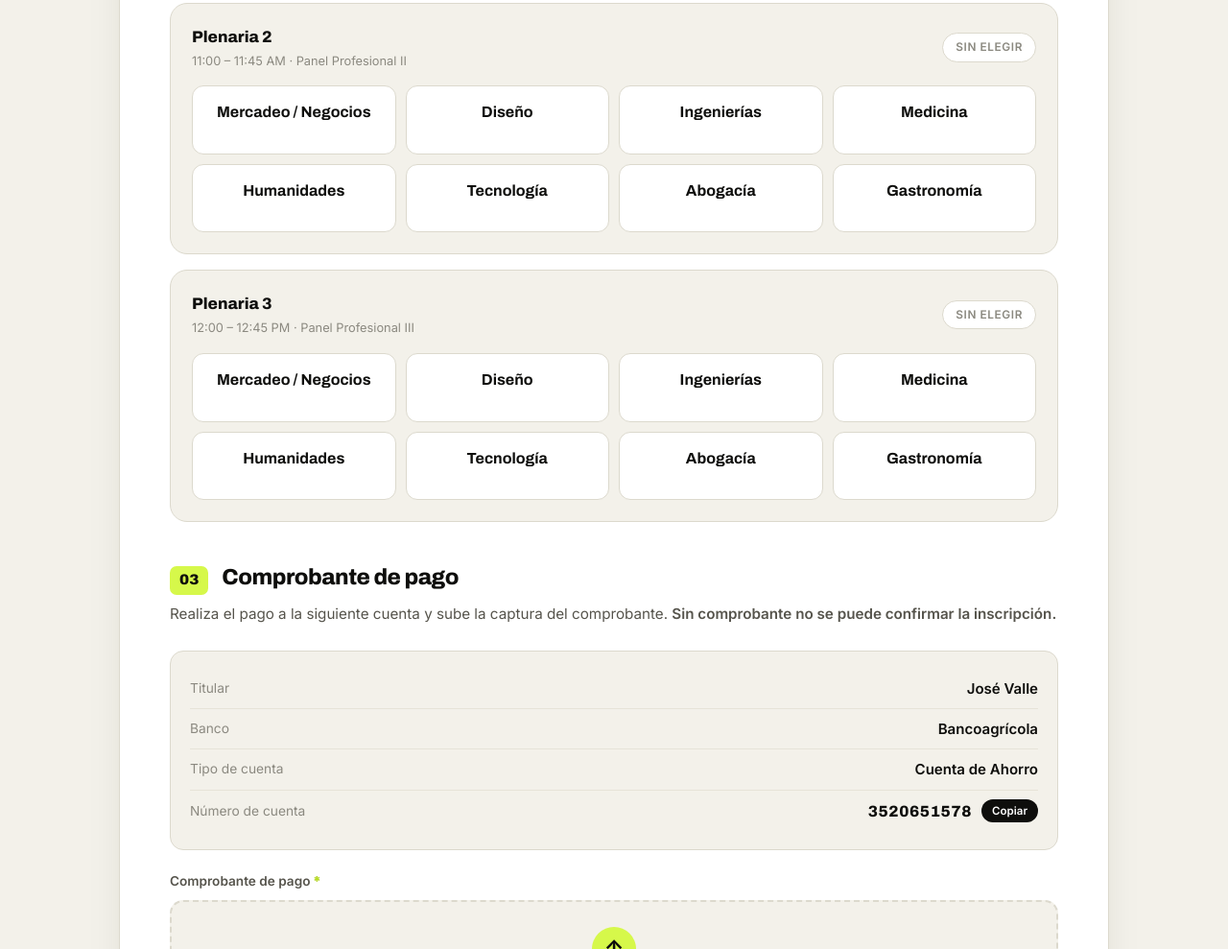
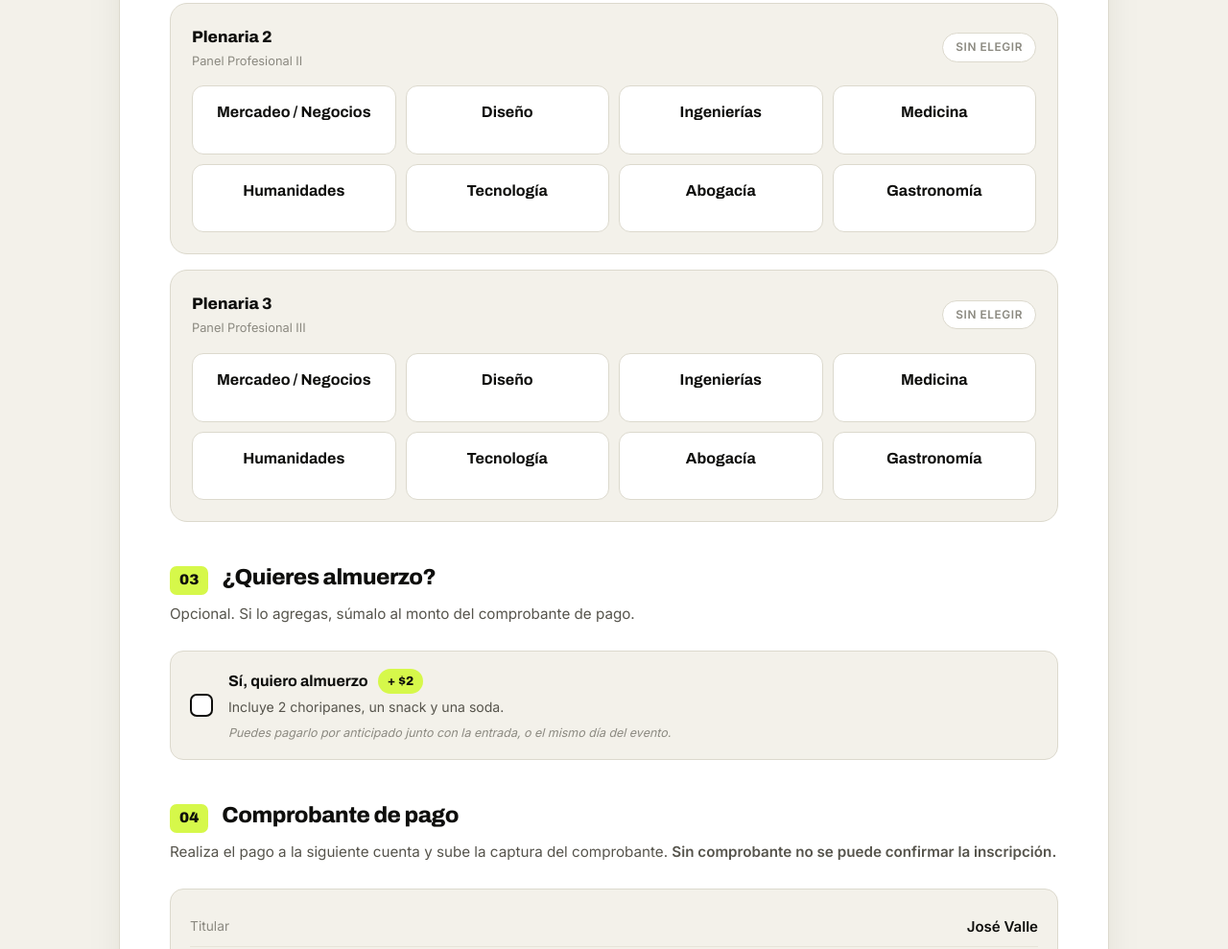
Before and after one commit to davidvallearrazola-del/pov-inscripciones, a plain HTML site: page index.html in a window 1280 px wide. Shown: the part 1811-2800 px from the top of the page at 96% size. Drawn offline with Linux system fonts and the light colour scheme; no server answers.

Commit message:
Add lunch card feature to order lunch option

```diff
--- a/index.html
+++ b/index.html
@@ -274,6 +274,58 @@
   }
   .copy-btn:hover{background:var(--lime-deep);color:var(--ink);-webkit-text-fill-color:var(--ink)}
 
+  /* ---- LUNCH CARD ---- */
+  .lunch-card{
+    display:flex;align-items:center;gap:16px;
+    background:var(--bg);
+    border:1.5px solid var(--line);
+    border-radius:14px;
+    padding:18px 20px;
+    cursor:pointer;
+    transition:border-color .2s,background .2s;
+    margin-top:4px;
+  }
+  .lunch-card:hover{border-color:var(--ink)}
+  .lunch-card input{
+    position:absolute;opacity:0;width:0;height:0;
+  }
+  .lunch-check{
+    width:24px;height:24px;flex-shrink:0;
+    border:2px solid var(--ink);
+    border-radius:7px;background:var(--card);
+    transition:background .2s,border-color .2s;
+    position:relative;
+  }
+  .lunch-card input:checked ~ .lunch-check{
+    background:var(--lime);border-color:var(--lime-deep);
+  }
+  .lunch-card input:checked ~ .lunch-check::after{
+    content:"✓";position:absolute;inset:0;
+    display:flex;align-items:center;justify-content:center;
+    font-weight:900;color:var(--ink);font-size:.95rem;line-height:1;
+  }
+  .lunch-card input:checked ~ .lunch-info .lunch-title{color:var(--ink)}
+  .lunch-card:has(input:checked){
+    background:#fbfde9;border-color:var(--lime-deep);
+  }
+  .lunch-info{flex:1}
+  .lunch-title{
+    font-family:'Archivo',sans-serif;font-weight:700;font-size:1rem;
+    display:flex;align-items:center;gap:10px;flex-wrap:wrap;
+  }
+  .lunch-price{
+    font-family:'Archivo',sans-serif;font-weight:800;font-size:.82rem;
+    background:var(--lime);color:var(--ink);
+    padding:3px 10px;border-radius:100px;letter-spacing:.02em;
+  }
+  .lunch-desc{
+    font-size:.88rem;color:var(--ink-soft);margin-top:3px;
+  }
+  .lunch-note{
+    font-size:.78rem;color:var(--ink-mute);margin-top:6px;
+    font-style:italic;
+  }
+
   /* ---- UPLOAD ZONE ---- */
   .upload-zone{
     border:2px dashed var(--line);
@@ -513,9 +565,24 @@
       <div id="rotations"></div>
 
       <div class="step-head" style="margin-top:40px">
-        <span class="step-num">03</span><h3>Comprobante de pago</h3>
+        <span class="step-num">03</span><h3>¿Quieres almuerzo?</h3>
       </div>
-      <p class="step-desc">Realiza el pago a la siguiente cuenta y sube la captura del comprobante. <b>Sin comprobante no se puede confirmar la inscripción.</b></p>
+      <p class="step-desc">Opcional. Si lo agregas, súmalo al monto del comprobante de pago.</p>
+
+      <label class="lunch-card" for="f_almuerzo">
+        <input type="checkbox" id="f_almuerzo" onchange="toggleLunch()">
+        <div class="lunch-check"></div>
+        <div class="lunch-info">
+          <div class="lunch-title">Sí, quiero almuerzo <span class="lunch-price">+ $2</span></div>
+          <div class="lunch-desc">Incluye 2 choripanes, un snack y una soda.</div>
+          <div class="lunch-note">Puedes pagarlo por anticipado junto con la entrada, o el mismo día del evento.</div>
+        </div>
+      </label>
+
+      <div class="step-head" style="margin-top:40px">
+        <span class="step-num">04</span><h3>Comprobante de pago</h3>
+      </div>
+      <p class="step-desc">Realiza el pago a la siguiente cuenta y sube la captura del comprobante. <b>Sin comprobante no se puede confirmar la inscripción.</b> <span id="payTotal" style="display:none"><br>Si pagas el almuerzo por anticipado, el monto total es <b id="payTotalAmt">$5</b>. Si lo pagas el día del evento, sube solo el comprobante de la entrada.</span></p>
 
       <div class="pay-card">
         <div class="pay-row"><span>Titular</span><b>José Valle</b></div>
@@ -599,9 +666,9 @@ const PANELS = [
 ];
 
 const ROTATIONS = [
-  { key:"r1", label:"Plenaria 1", time:"10:10 – 10:45 AM · Panel Profesional I" },
-  { key:"r2", label:"Plenaria 2", time:"11:00 – 11:45 AM · Panel Profesional II" },
-  { key:"r3", label:"Plenaria 3", time:"12:00 – 12:45 PM · Panel Profesional III" },
+  { key:"r1", label:"Plenaria 1", time:"Panel Profesional I" },
+  { key:"r2", label:"Plenaria 2", time:"Panel Profesional II" },
+  { key:"r3", label:"Plenaria 3", time:"Panel Profesional III" },
 ];
 
 let counts = {};
@@ -764,6 +831,17 @@ function copyAcct(btn){
   setTimeout(()=>btn.textContent=orig, 1600);
 }
 
+/* Costos */
+const COST_ENTRY = 3;   // costo de entrada base (USD)
+const COST_LUNCH = 2;   // costo de almuerzo (USD)
+
+function toggleLunch(){
+  const wantsLunch = document.getElementById('f_almuerzo').checked;
+  const total = COST_ENTRY + (wantsLunch ? COST_LUNCH : 0);
+  document.getElementById('payTotalAmt').textContent = "$"+total;
+  document.getElementById('payTotal').style.display = wantsLunch ? 'inline' : 'none';
+}
+
 async function submitForm(){
   const ge=document.getElementById('globErr');ge.classList.remove('show');
   const nombre=document.getElementById('f_nombre').value.trim();
@@ -803,6 +881,7 @@ async function submitForm(){
 
   const payload={
     nombre,colegio,celular,correo,
+    almuerzo: document.getElementById('f_almuerzo').checked ? "Sí" : "No",
     r1:selection.r1,r2:selection.r2,r3:selection.r3,
     r1_nombre:PANELS.find(p=>p.id===selection.r1).name,
     r2_nombre:PANELS.find(p=>p.id===selection.r2).name,
@@ -862,7 +941,8 @@ function showSuccess(p){
     <div class="rl"><span>Colegio</span><b>${p.colegio}</b></div>
     <div class="rl"><span>Plenaria 1</span><b>${p.r1_nombre}</b></div>
     <div class="rl"><span>Plenaria 2</span><b>${p.r2_nombre}</b></div>
-    <div class="rl"><span>Plenaria 3</span><b>${p.r3_nombre}</b></div>`;
+    <div class="rl"><span>Plenaria 3</span><b>${p.r3_nombre}</b></div>
+    <div class="rl"><span>Almuerzo</span><b>${p.almuerzo}</b></div>`;
   const sc=document.getElementById('successCard');
   sc.classList.add('show');
   sc.scrollIntoView({behavior:'smooth',block:'center'});
```
